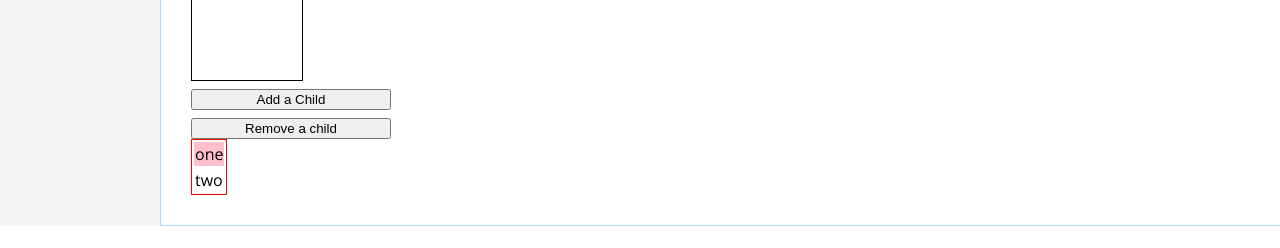
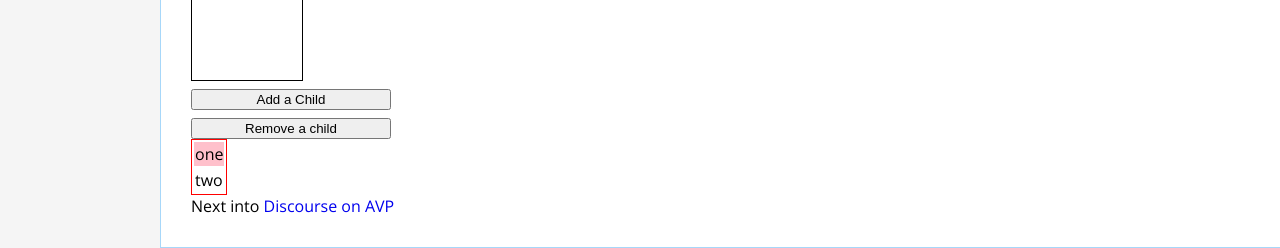
Before and after one commit to John-Ritcher/Flask, a Flask app: page / in a window 1280 px wide. Shown: the part 3647-3895 px from the top of the page. Before the commit the page ends 3873 px from the top, so only its background shows below. Run offline with Flask 2, Linux system fonts and the light colour scheme; parts of the project's set-up code (start-up, migrations or seed data) failed here and were passed over.

Commit message:
Publishing

```diff
--- a/templates/index.html
+++ b/templates/index.html
@@ -161,6 +161,7 @@
                 </tr>
             </tbody>
         </table>
+         <span class="after">Next into <a href="{{  url_for('theory')  }}">Discourse on AVP</a></span>
         <script src="../static/progam.js"></script>
     </div>
      <!--<script>
```
Also changed, not shown: 1 other file.
